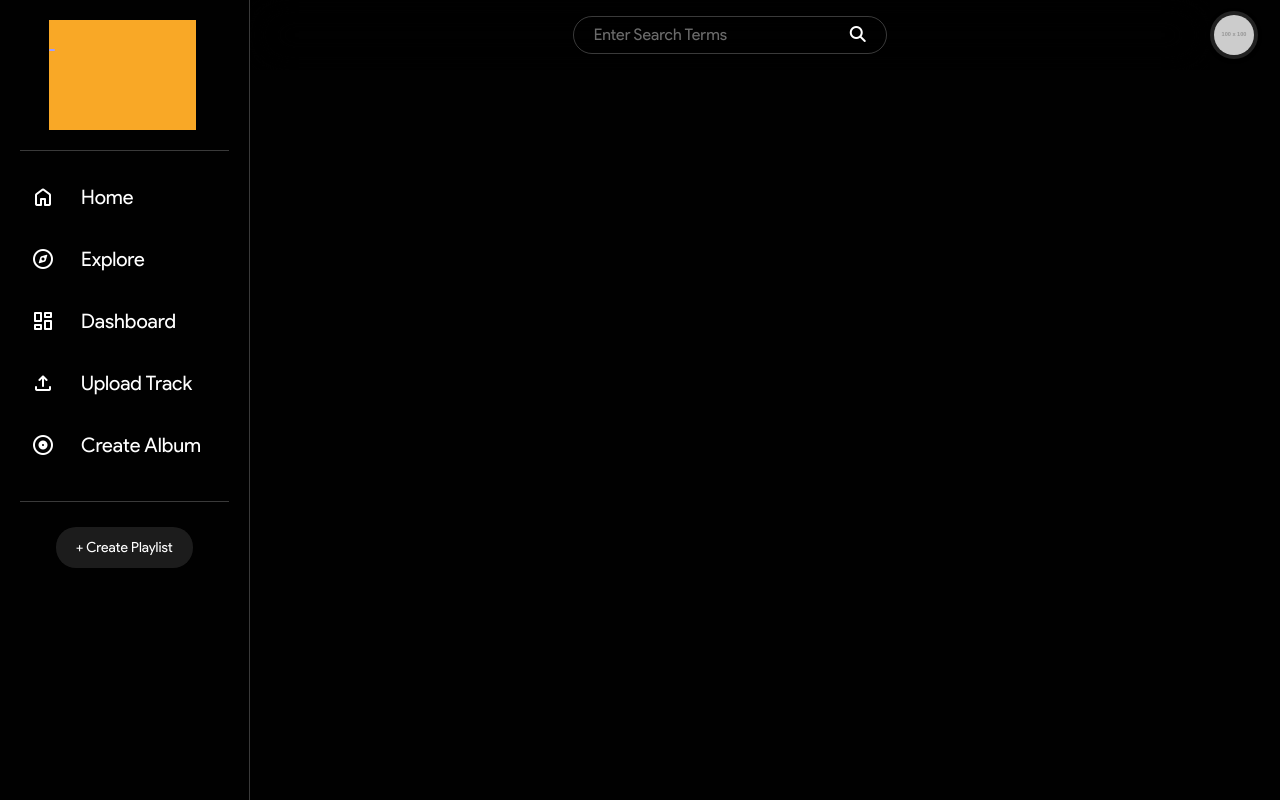
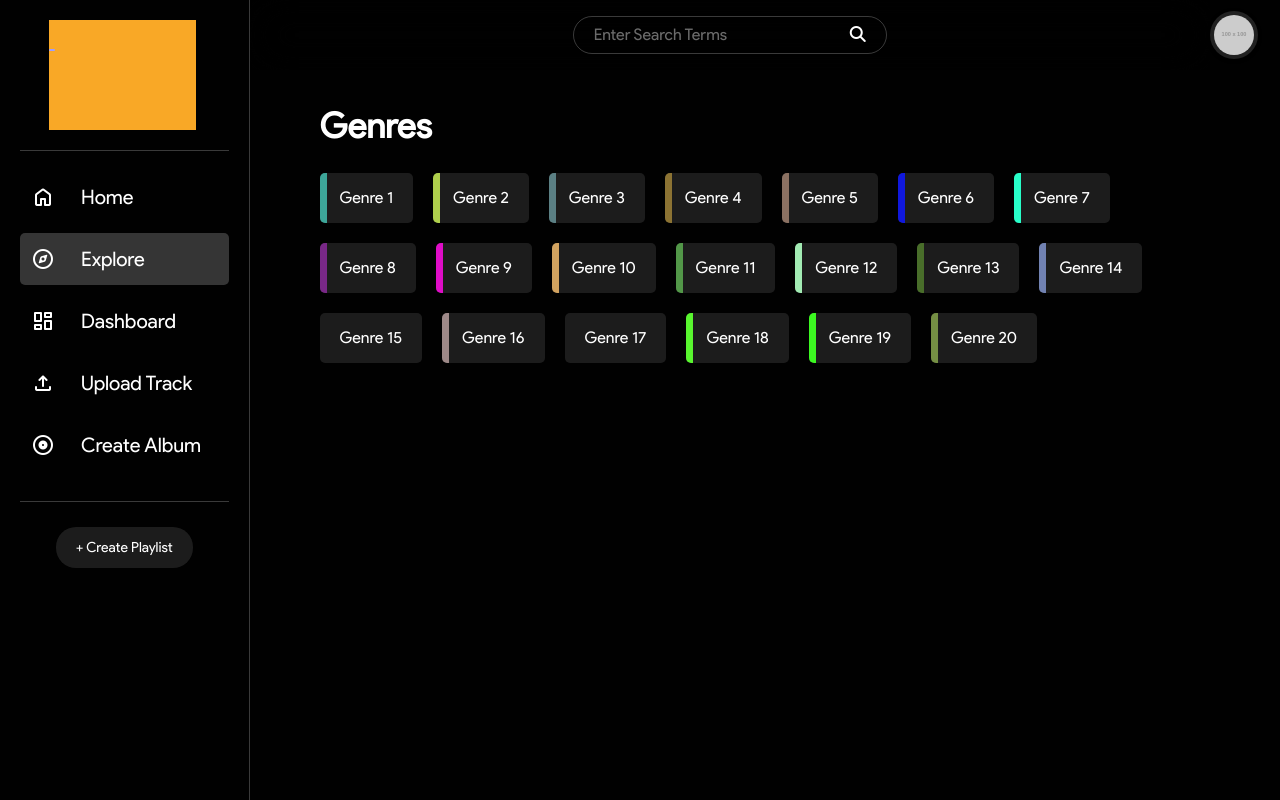
Before and after one commit to kabironline/Audify-App, a Vue app: page /explore in a window 1280 px wide. Built offline with nearby package versions, Linux system fonts and the light colour scheme; grey boxes are pictures that could not be loaded.

Commit message:
Created Explore Page Added Genre Tiles Updates sections in HomePage

```diff
--- /dev/null
+++ b/src/components/TileGenre.vue
@@ -0,0 +1,83 @@
+<template>
+  <div class="genre-tiles">
+    <!-- <a
+      v-for="genre in 25"
+      :key="genre"
+      href="/genre/{{genre}}/tracks"
+      class="genre-tile genre__link"
+    >
+      <div :style="{ backgroundColor: randomColor() }" class="genre-tile__cover"></div>
+      <p class="genre-tile__text">Genre {{ genre }}</p>
+    </a>
+  </div> -->
+    <v-chip
+      v-for="genre in 20"
+      :key="genre"
+      variant=""
+      class="genre-tile genre__link"
+      color="white"
+      href="/genre/{{genre}}/tracks"
+    >
+      <div :style="{ backgroundColor: randomColor() }" class="genre-tile__cover"></div>
+      <p class="genre-tile__text">Genre {{ genre }}</p>
+    </v-chip>
+  </div>
+</template>
+
+<script>
+export default {
+  name: 'TileGenre',
+  methods: {
+    randomColor() {
+      return '#' + Math.floor(Math.random() * 16777215).toString(16)
+    }
+  }
+}
+</script>
+
+<style scoped>
+/* Genre Tiles */
+.genre-tiles {
+  display: flex;
+  flex-wrap: wrap;
+  padding: 2rem 0;
+  gap: 2rem;
+}
+
+.genre-tile {
+  font-size: 1.5rem;
+  display: inline-flex;
+  /* gap: 1rem; */
+  align-items: center;
+  background-color: var(--color-background-light);
+  padding: 0 2rem;
+  padding-left: 0;
+  border-radius: 5px;
+  overflow: hidden;
+  position: relative;
+  height: 5rem;
+  padding: 2rem;
+  text-decoration: none;
+
+  &:hover {
+    .genre-tile__cover {
+      width: 1.5rem;
+    }
+  }
+}
+
+.genre-tile__cover {
+  width: 0.7rem;
+  height: 5rem;
+  position: absolute;
+  top: 0;
+  left: 0;
+  transition: all 0.2s ease-out;
+}
+
+.genre-tile__text {
+  font-size: 1.6rem;
+  text-decoration: none;
+  color: var(--color-text);
+}
+</style>
--- a/src/router/index.js
+++ b/src/router/index.js
@@ -19,12 +19,9 @@ const router = createRouter({
       component: () => import('../views/HomeView.vue')
     },
     {
-      path: '/about',
-      name: 'about',
-      // route level code-splitting
-      // this generates a separate chunk (About.[hash].js) for this route
-      // which is lazy-loaded when the route is visited.
-      component: () => import('../views/AboutView.vue')
+      path: '/explore',
+      name: 'explore',
+      component: () => import('../views/music/ExploreView.vue')
     }
   ]
 })
--- a/src/views/HomeView.vue
+++ b/src/views/HomeView.vue
@@ -1,21 +1,21 @@
 <template>
   <main>
-    <section class="section-latest-track">
+    <section class="section section-latest-track">
       <h2 class="heading-2">Latest Tracks</h2>
       <!-- Track Carousel -->
       <CarouselTrack />
     </section>
-    <section class="section-latest-album">
+    <section class="section section-latest-album">
       <h2 class="heading-2">Latest Albums</h2>
       <!-- Album Carousel -->
       <CarouselAlbum />
     </section>
-    <section class="section-latest-playlist">
+    <section class="section section-latest-playlist">
       <h2 class="heading-2 mb-medium">Latest Playlists</h2>
       <!-- Playlist Tiles -->
       <TilePlaylist />
     </section>
-    <section class="section-recent-tracks">
+    <section class="section section-recent-tracks">
       <h2 class="heading-2 mb-medium">Recent Tracks</h2>
       <!-- Playlist Tiles -->
       <CarouselTrack />
--- /dev/null
+++ b/src/views/music/ExploreView.vue
@@ -0,0 +1,18 @@
+<template>
+  <section class="section section-genre">
+    <h2 class="heading-2">Genres</h2>
+    <TileGenre />
+  </section>
+</template>
+
+<script>
+import TileGenre from '@/components/TileGenre.vue'
+export default {
+  name: 'ExploreView',
+  components: {
+    TileGenre
+  }
+}
+</script>
+
+<style></style>
```
